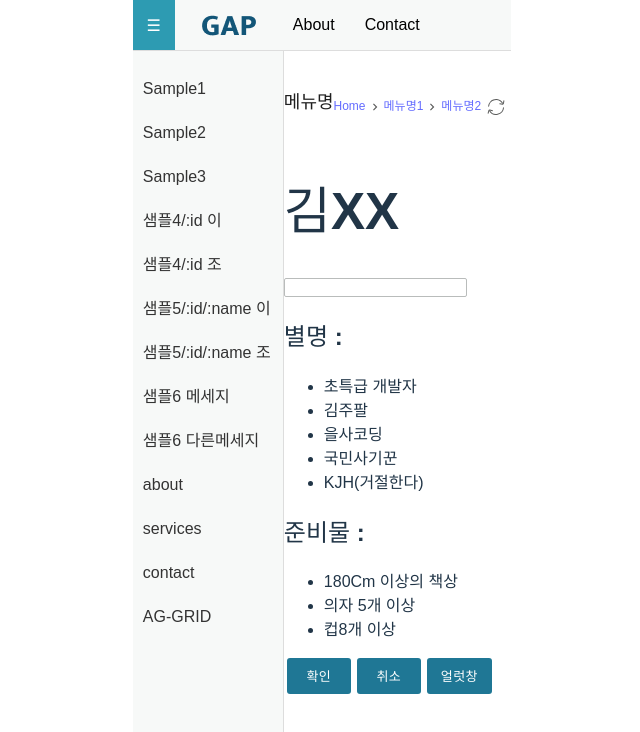
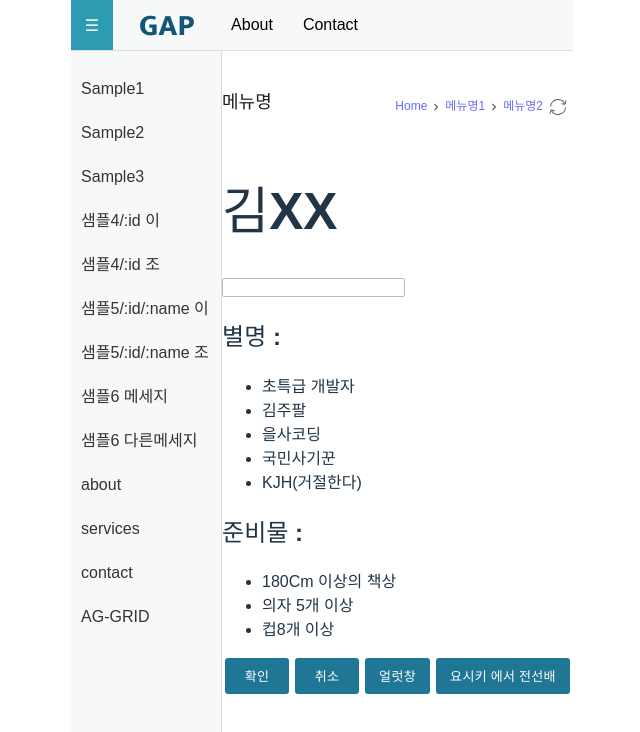
Before and after one commit to eastflare/flare-react-app, a React (Vite) app: page /MyModal3 in a window 1280 px wide. Shown: the top 732 px of the page, without its empty margins (318-958 px from the left). Built offline with nearby package versions, Linux system fonts and the light colour scheme; what js-sha256 would draw is missing.

Commit message:
모달 수정

```diff
--- a/src/components/cmn/Layout/ModalContainer.tsx
+++ b/src/components/cmn/Layout/ModalContainer.tsx
@@ -162,8 +162,12 @@ const ModalContainer = ({ modalItem }: { modalItem: ModalItem }) => {
     const leftMenu = document.getElementById("leftMenu") ?? null;
     const topBar = document.getElementById("topBar") ?? null;
     const mainBody = document.getElementById("mainBody") ?? null;
+    console.log("topBar", topBarL);
 
-    let topBarBottom, mainBodyTop, leftMenuRight, mainBodyLeft;
+    let topBarBottom = 0,
+      mainBodyTop = 0,
+      leftMenuRight = 0,
+      mainBodyLeft = 0;
 
     if (leftMenu) {
       leftMenuRight = leftMenu.getBoundingClientRect().right;
--- a/src/pages/smpl/poup/MyModal3.tsx
+++ b/src/pages/smpl/poup/MyModal3.tsx
@@ -1,11 +1,13 @@
 import { BlueButton } from "components/buttons/CustomButton";
 import { Env } from "config/env";
 import { usePageContext } from "contexts/cmn/PageContext";
+import usePageNavigate from "hooks/cmn/usePageNavigate";
 import useToast from "hooks/cmn/useToast";
 import { useEffect, useState } from "react";
 
 const MyModal = () => {
   const { callback, close } = usePageContext();
+  const { openModal } = usePageNavigate();
   const [text, setText] = useState("");
   const { myToast } = useToast();
 
@@ -22,6 +24,19 @@ const MyModal = () => {
     callback("Faker는", "역삼 GS타워로", "8월달에 투입됩니다.");
     myToast("saved");
     close();
+  };
+
+  const openYoshiki = () => {
+    openModal(
+      "/MyModal1",
+      {
+        foo: "bar",
+        callback: () => {
+          alert("매튜 뭐하는 사람인가요?");
+        },
+      },
+      { width: 800, height: 600 }
+    );
   };
 
   const handleClickCancel = () => {
@@ -66,6 +81,9 @@ const MyModal = () => {
         <BlueButton onClick={handleClickAlert} onGotPointerCapture={handleClickAlert}>
           얼럿창
         </BlueButton>
+        <BlueButton onClick={openYoshiki} onGotPointerCapture={openYoshiki}>
+          요시키 에서 전선배
+        </BlueButton>
       </div>
     </>
   );
```
